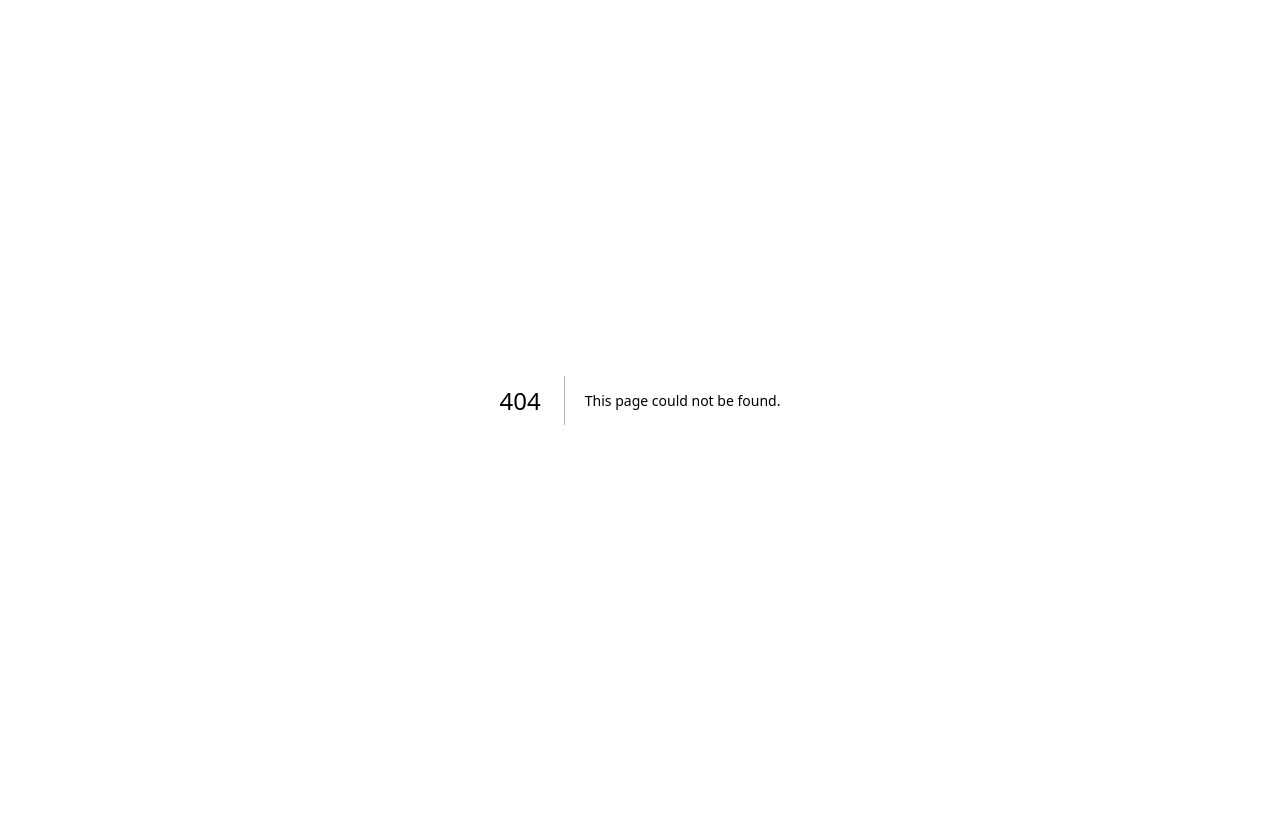
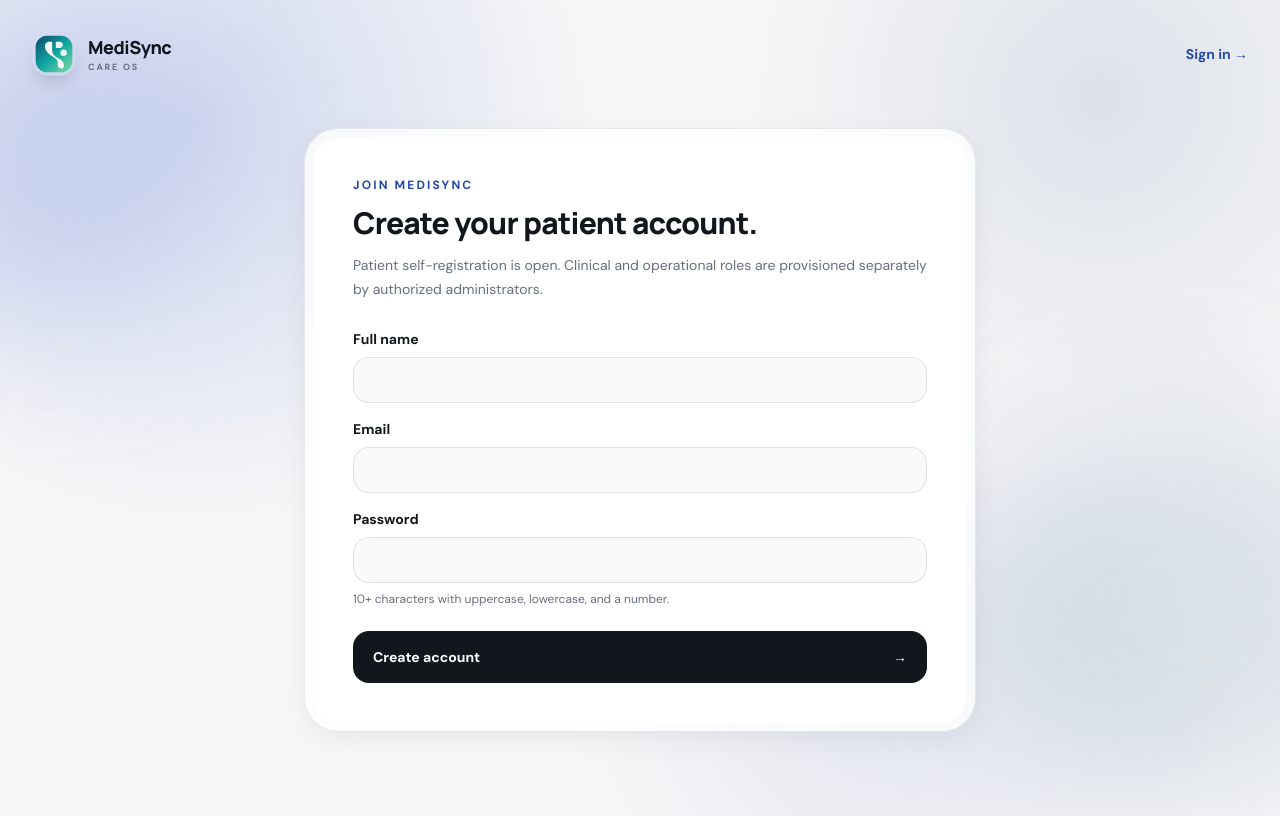
Before and after one commit to Sanjeev7673/Medisync-Os, a Next.js app: page /register in a window 1280 px wide. Before the commit this address had no page. Built offline with nearby package versions, Linux system fonts and the light colour scheme.

Commit message:
Add patient registration page

```diff
--- /dev/null
+++ b/app/register/page.tsx
@@ -0,0 +1,51 @@
+"use client";
+
+import Image from "next/image";
+import Link from "next/link";
+import { useRouter } from "next/navigation";
+import { FormEvent, useState } from "react";
+
+export default function RegisterPage() {
+  const router = useRouter();
+  const [name, setName] = useState("");
+  const [email, setEmail] = useState("");
+  const [password, setPassword] = useState("");
+  const [error, setError] = useState("");
+  const [loading, setLoading] = useState(false);
+
+  async function submit(event: FormEvent<HTMLFormElement>) {
+    event.preventDefault();
+    setError("");
+    setLoading(true);
+    try {
+      const response = await fetch("/api/auth/register", {
+        method: "POST",
+        headers: { "Content-Type": "application/json" },
+        body: JSON.stringify({ name, email, password }),
+      });
+      const data = await response.json();
+      if (!response.ok) throw new Error(data?.error || "Unable to create account");
+      router.replace(data.redirectTo || "/patient/dashboard");
+      router.refresh();
+    } catch (err) {
+      setError(err instanceof Error ? err.message : "Unable to create account");
+    } finally {
+      setLoading(false);
+    }
+  }
+
+  return (
+    <main className="mesh-bg relative min-h-screen overflow-hidden px-5 py-6 text-[var(--ink)] md:px-8 md:py-8">
+      <div className="mesh-orb absolute -left-24 top-10 h-72 w-72 rounded-full bg-[#B9C5EC]/60 blur-3xl" />
+      <div className="mesh-orb-delay absolute -right-24 bottom-0 h-96 w-96 rounded-full bg-[#758FB5]/20 blur-3xl" />
+      <nav className="relative z-10 mx-auto flex max-w-7xl items-center justify-between"><div className="flex items-center gap-3"><Image src="/medisync-mark.svg" alt="MediSync" width={44} height={44} className="rounded-2xl shadow-lg" /><div><p className="font-display text-lg font-extrabold tracking-tight">MediSync</p><p className="text-[9px] font-bold uppercase tracking-[.2em] text-[var(--muted)]">Care OS</p></div></div><Link href="/login" className="text-sm font-bold text-[var(--care)]">Sign in →</Link></nav>
+      <section className="relative z-10 mx-auto flex min-h-[calc(100vh-92px)] max-w-2xl items-center py-10"><div className="glass w-full rounded-[34px] p-2 shadow-[0_28px_90px_rgba(18,22,29,.14)]"><form onSubmit={submit} className="rounded-[28px] bg-white p-7 sm:p-10"><p className="text-xs font-bold uppercase tracking-[.18em] text-[var(--care)]">Join MediSync</p><h1 className="mt-3 font-display text-3xl font-extrabold tracking-tight">Create your patient account.</h1><p className="mt-3 text-sm leading-6 text-[var(--muted)]">Patient self-registration is open. Clinical and operational roles are provisioned separately by authorized administrators.</p>
+        <label className="mt-7 block text-sm font-bold">Full name<input required value={name} onChange={(e) => setName(e.target.value)} autoComplete="name" className="mt-2 w-full rounded-2xl border border-black/10 bg-[#FAFAFA] px-4 py-3 outline-none focus:border-[var(--care)]" /></label>
+        <label className="mt-4 block text-sm font-bold">Email<input required type="email" value={email} onChange={(e) => setEmail(e.target.value)} autoComplete="email" className="mt-2 w-full rounded-2xl border border-black/10 bg-[#FAFAFA] px-4 py-3 outline-none focus:border-[var(--care)]" /></label>
+        <label className="mt-4 block text-sm font-bold">Password<input required type="password" value={password} onChange={(e) => setPassword(e.target.value)} autoComplete="new-password" minLength={10} className="mt-2 w-full rounded-2xl border border-black/10 bg-[#FAFAFA] px-4 py-3 outline-none focus:border-[var(--care)]" /><span className="mt-2 block text-xs font-normal text-[var(--muted)]">10+ characters with uppercase, lowercase, and a number.</span></label>
+        {error && <div className="mt-4 rounded-2xl bg-[var(--danger-soft)] px-4 py-3 text-xs font-semibold leading-5 text-[var(--danger)]">{error}</div>}
+        <button disabled={loading} className="mt-6 flex w-full items-center justify-between rounded-2xl bg-[var(--ink)] px-5 py-4 text-sm font-bold text-white transition-transform hover:-translate-y-0.5 disabled:opacity-60"><span>{loading ? "Creating account…" : "Create account"}</span><span>→</span></button>
+      </form></div></section>
+    </main>
+  );
+}
```
